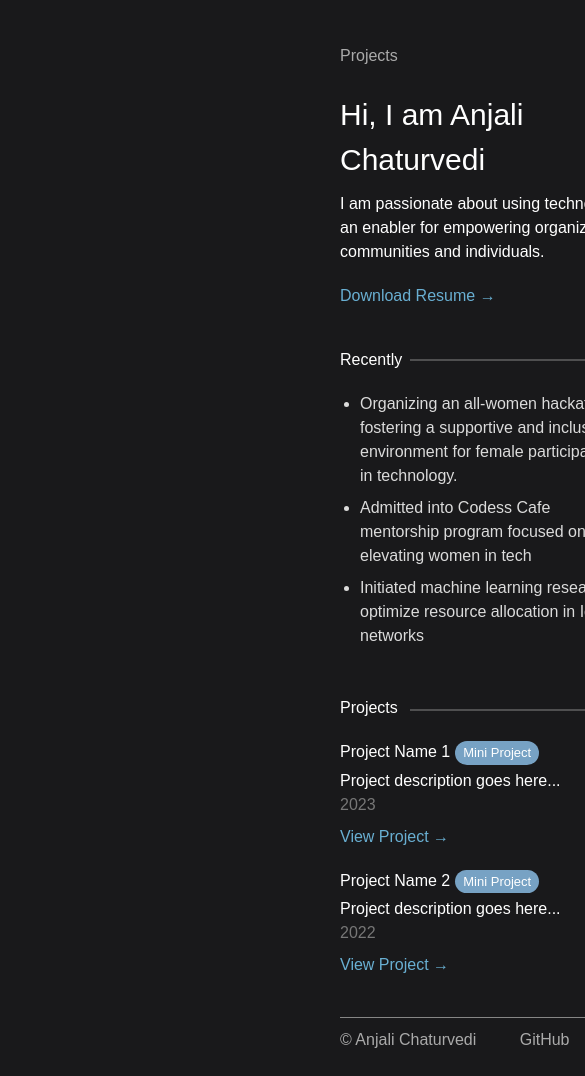
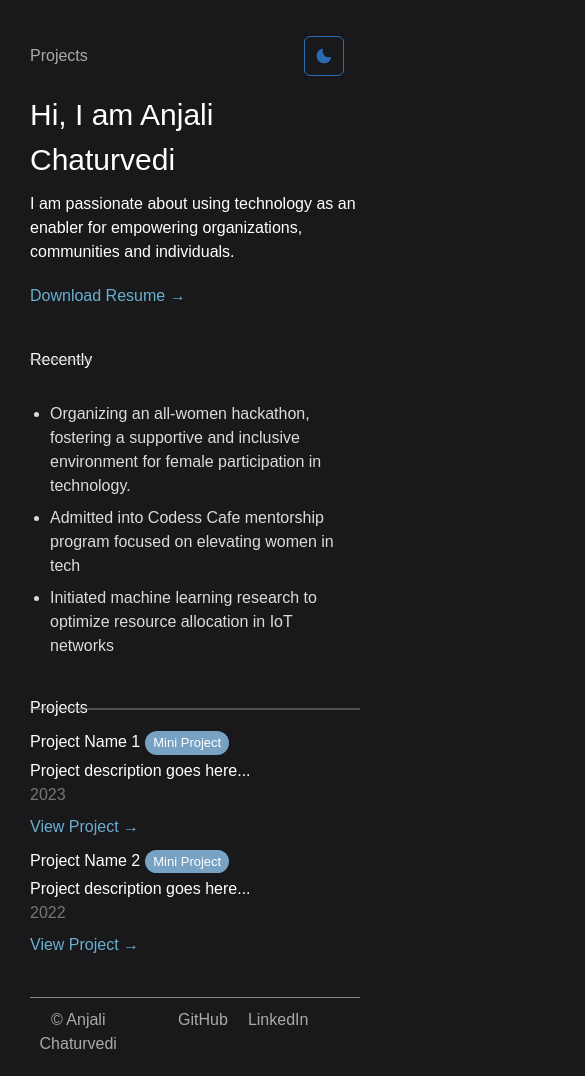
Before and after one commit to anjalichaturvedi/internet-corner, a React (Create React App) app: page / in a window 390 px wide. Shown: the top 1076 px of the page, 585 px wide, since content can reach past the window. Built offline with nearby package versions, Linux system fonts and the light colour scheme.

Commit message:
Added viewports

```diff
--- a/src/App.css
+++ b/src/App.css
@@ -145,3 +145,67 @@ justify-content: space-between;
 .footer-column1 {
 flex-basis: 38%; /* Adjust the width of each column as needed */
 }
+
+@media only screen and (max-width: 1000px) {
+  .left-aligned {
+    margin-left: 100px;
+  }
+
+  .footer-columns {
+    flex-direction: row; /* Stack columns in a vertical layout */
+    text-align: center;
+  }
+
+  .footer-column1 {
+    flex-basis: 40%; /* Take up full width on small screens */
+  }
+}
+
+/* Responsive styles for tablets (up to 768px) */
+@media only screen and (max-width: 768px) {
+  .left-aligned {
+    margin-left: 0;
+  }
+
+  .footer-columns {
+    flex-direction: row; /* Stack columns in a vertical layout */
+    text-align: center;
+  }
+
+  .footer-column1 {
+    flex-basis: 40%; /* Take up full width on small screens */
+  }
+}
+
+/* Responsive styles for mobile devices (up to 480px) */
+@media only screen and (max-width: 480px) {
+  .content-container {
+    padding: 0 10px; /* Reduce padding on small screens */
+  }
+
+  .left-aligned {
+    margin-left: 0;
+  }
+
+  .recently-hr,
+  .projects-hr,
+  .spacer-hr {
+    width: 100%; /* Full width horizontal lines on small screens */
+    left: 0;
+    margin-right: 0;
+  }
+
+  .recently-list,
+  .projects-section,
+  .project-item {
+    margin-top: 10px; /* Adjust spacing for small screens */
+  }
+
+  .footer-columns {
+    flex-direction: row; /* Stack columns in a vertical layout */
+  }
+
+  .footer-column1 {
+    flex-basis: 100%; /* Take up full width on small screens */
+  }
+}
```
